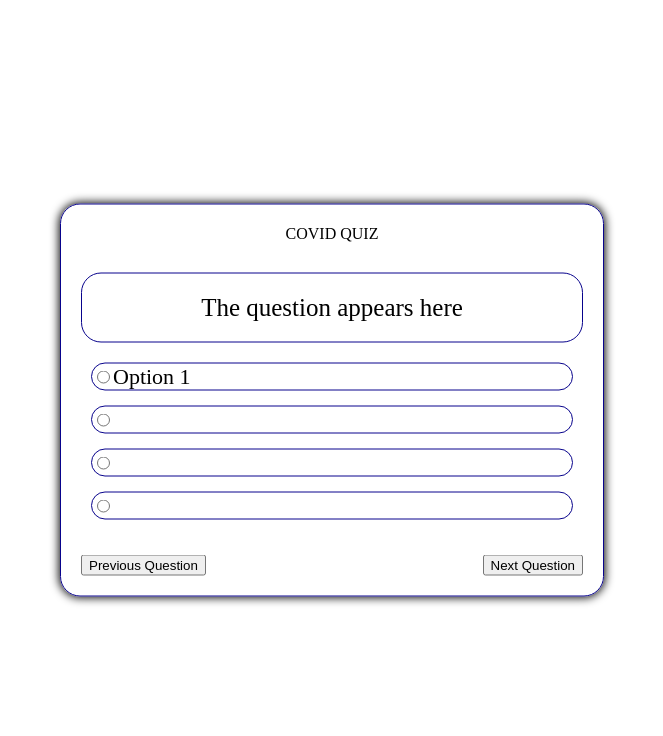
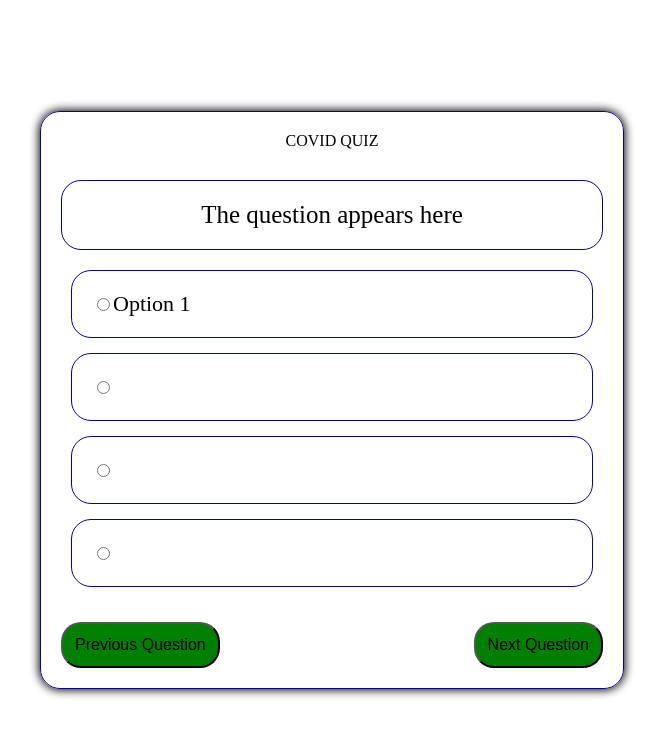
Before and after one commit to ADITor-99/WebDevTask2, a plain HTML site: page index.html in a window 1280 px wide. Shown: the whole page, without its empty margins (308-971 px from the left). Drawn offline with Linux system fonts and the light colour scheme.

Commit message:
A rough final structure ready

```diff
--- a/quiz.css
+++ b/quiz.css
@@ -33,7 +33,7 @@ body{
 
 .option{
   width: 480px;
-  padding: 10px 5px 10 15px;    /*fix the borders in option text*/
+  padding: 20px;
   border: 1px solid #08038C;
   border-radius: 20px;
   margin: 15px 10px 15px 10px;
@@ -47,13 +47,21 @@ body{
   }
 
 .nextBtn{
+  padding: 12px;
+  font-size: 16px;
+  border-radius: 20px;
   float: right;
   margin-top: 20px;
+  background-color: green;
 }
 
 .prevBtn{
+  padding: 12px;
   float: left;
   margin-top: 20px;
+  background-color: green;
+  font-size: 16px;
+  border-radius: 20px;
 }
 
 .nextBtn:hover{
```
